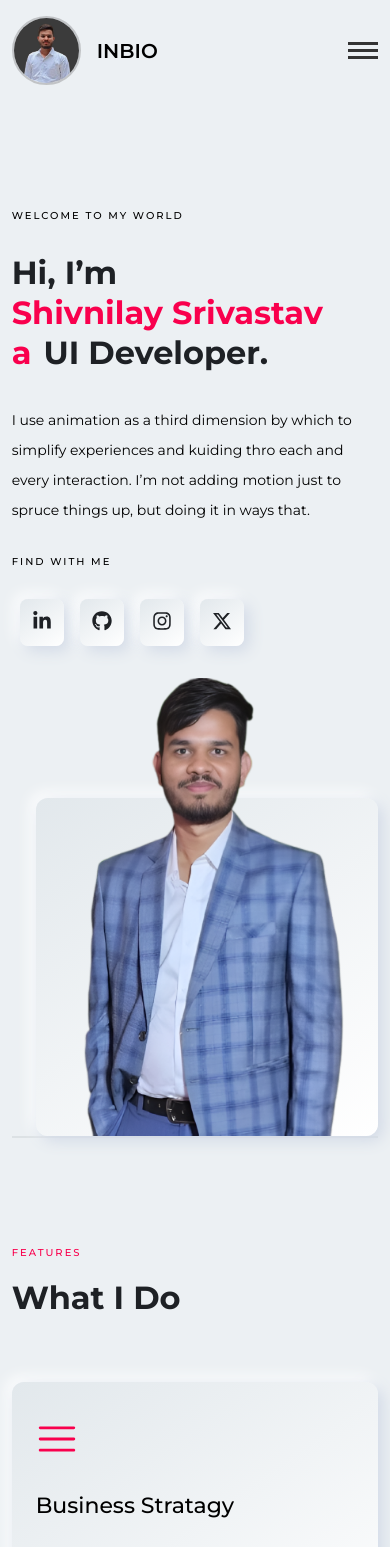
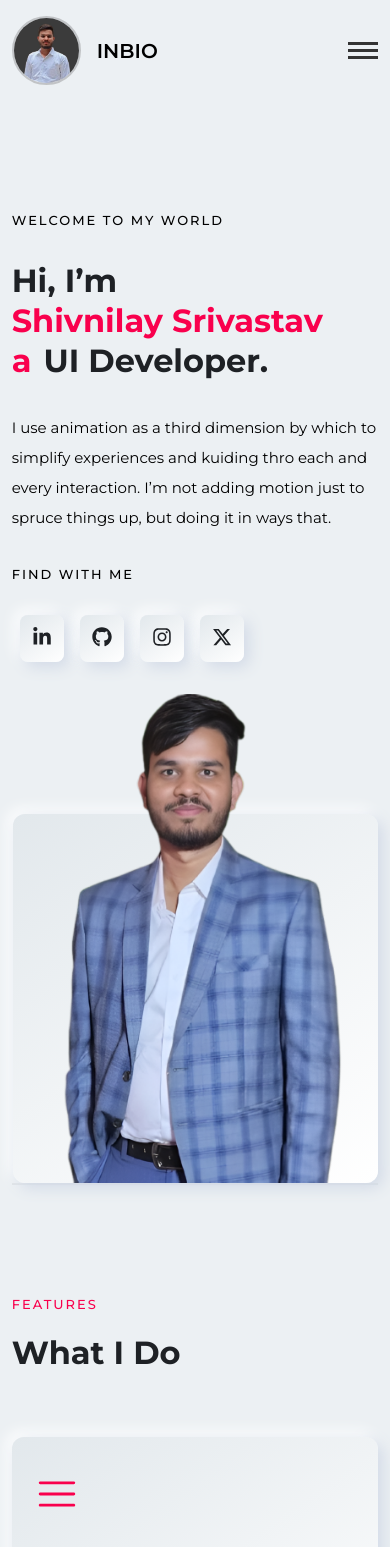
Before and after one commit to Shiv1516/Portfolio, a React (Create React App) app: page / in a window 390 px wide. Shown: the top 1547 px of the page. Built offline with nearby package versions, Linux system fonts and the light colour scheme.

Commit message:
file will be submited

```diff
--- a/src/App.css
+++ b/src/App.css
@@ -1394,7 +1394,7 @@
     font-size: 20px;
   }
   .fs18 {
-    font-size: 14px;
+    font-size: 15px;
   }
   .client-lists,
   .pricing-card-container,
@@ -1447,7 +1447,8 @@
     padding: 0px;
   }
   .section-subheading {
-    font-size: 10px;
+    font-size: 13px;
+    line-height: 18px;
   }
   .testimonial-card-box {
     width: 100%;
@@ -1481,7 +1482,7 @@
   .contact-form-card {
     padding: 24px;
   }
-  .bout-left {
+  .about-left {
     margin-left: 1px;
   }
   .nav-items .nav-item .nav-link {
```
